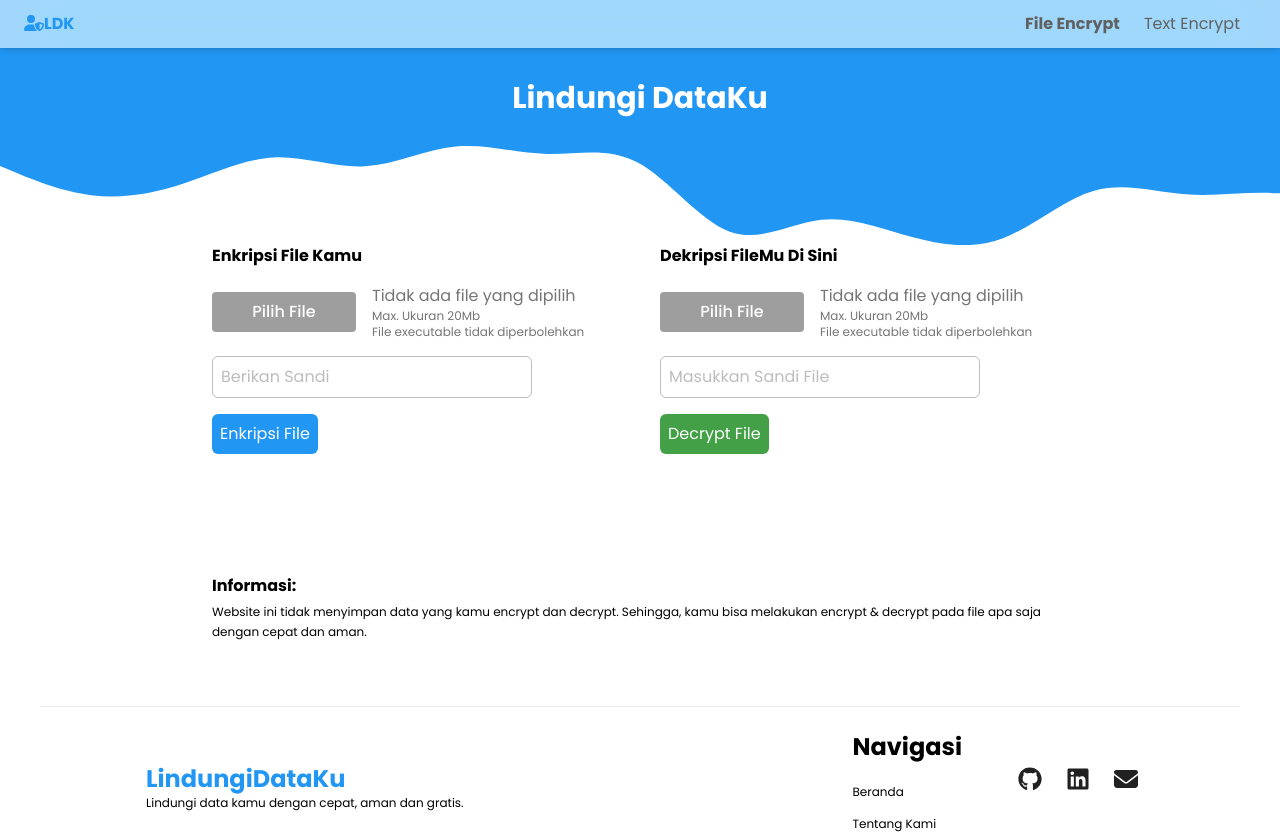
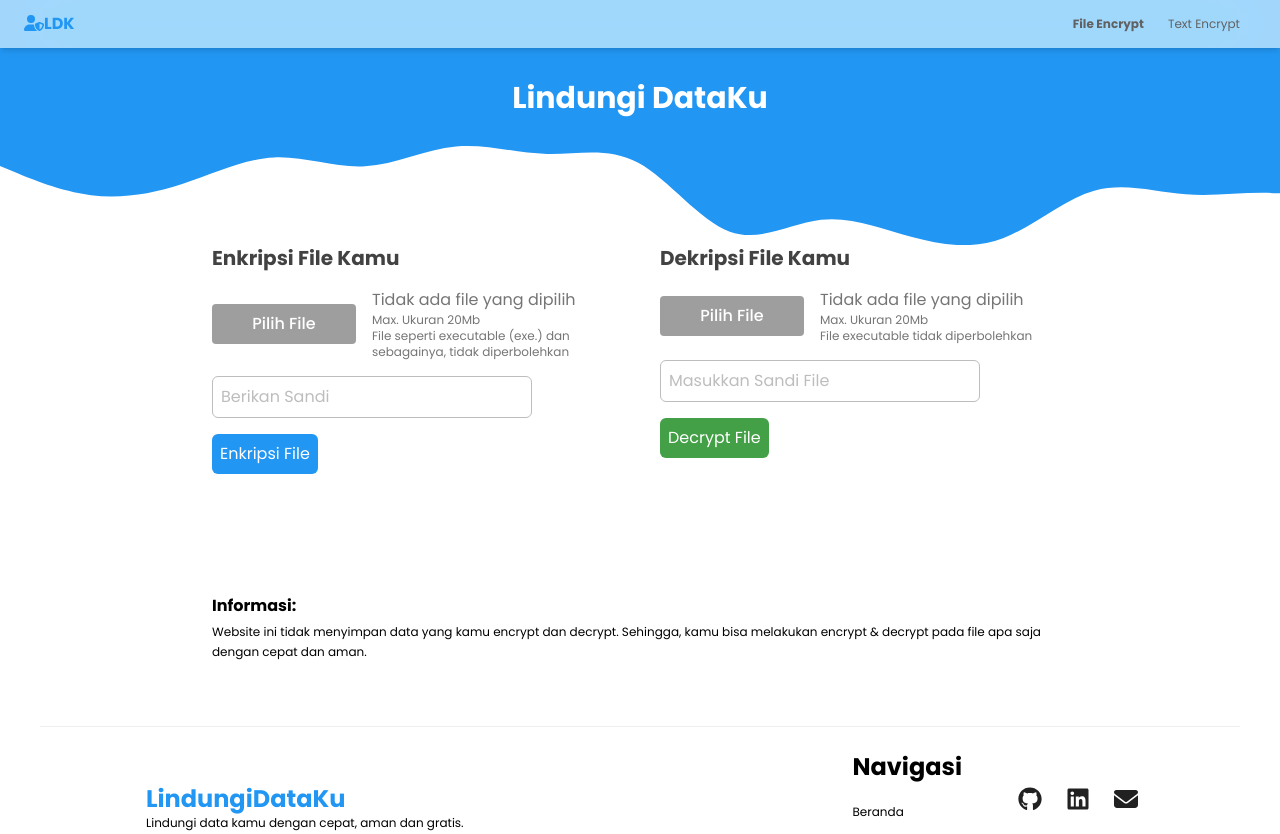
Before and after one commit to dadang-hawari/LindungiDataKu, a React (Vite) app: page / in a window 1280 px wide. Shown: the top 834 px of the page. Built offline with nearby package versions, Linux system fonts and the light colour scheme.

Commit message:
add react toastify

```diff
--- a/src/components/FileDecrypt.jsx
+++ b/src/components/FileDecrypt.jsx
@@ -1,5 +1,6 @@
 import React, { useState } from 'react';
 import CryptoJS from 'crypto-js';
+import { toast } from 'react-toastify';
 
 function FileDecrypt() {
   const [file, setFile] = useState(null);
@@ -24,24 +25,31 @@ function FileDecrypt() {
   };
 
   const handleDecrypt = () => {
+    console.log('file', file);
+    if (file === null) return alert('Mohon memilih file yang akan didecrypt ');
     try {
       const decrypted = CryptoJS.AES.decrypt(
         encryptedFileContent,
         password,
       ).toString(CryptoJS.enc.Latin1);
       if (!/^data:/.test(decrypted)) {
-        alert('Password salah atau file tidak valid.');
-        return;
+        return toast('File belum terenkripsi atau Password salah.', {
+          toastId: 'toast-error',
+          className: 'toast-error',
+        });
       }
       setDecryptedFile(decrypted);
+      console.log('decryptedFile', decryptedFile);
     } catch (e) {
+      console.log('e', e);
       alert('Password salah atau file tidak valid.');
     }
+    setDecryptedFile(null);
   };
 
   return (
     <div className="w-full">
-      <h2 className="font-bold">Dekripsi FileMu Di Sini</h2>
+      <h2 className="font-bold text-xl text-gray-800">Dekripsi File Kamu</h2>
       <div className="flex items-center space-x-4 my-4">
         <label
           htmlFor="fileInputDecrypt"
--- a/src/components/FileEncrypt.jsx
+++ b/src/components/FileEncrypt.jsx
@@ -1,5 +1,6 @@
 import React, { useState } from 'react';
 import CryptoJS from 'crypto-js';
+import { toast } from 'react-toastify';
 
 function FileEncrypt() {
   const [file, setFile] = useState(null);
@@ -9,7 +10,6 @@ function FileEncrypt() {
 
   const handleFileChange = (e) => {
     const selectedFile = e.target.files[0];
-
     // Batasi ukuran file maksimal menjadi 20MB (20 * 1024 * 1024 bytes)
     if (selectedFile && selectedFile.size > 20 * 1024 * 1024) {
       alert('File terlalu besar, ukuran maksimal adalah 20MB.');
@@ -38,7 +38,10 @@ function FileEncrypt() {
   };
 
   const handleEncrypt = () => {
-    if (file === null) return alert('Mohon memilih file terlebih dahulu');
+    if (file === null)
+      return toast('Mohon memilih file terlebih dahulu', {
+        className: 'toast-error',
+      });
     const reader = new FileReader();
     reader.onload = (e) => {
       const encrypted = CryptoJS.AES.encrypt(
@@ -55,7 +58,7 @@ function FileEncrypt() {
   return (
     <div className="mb-20 w-full flex flex-row-reverse items-center">
       <div className="w-full">
-        <h2 className="font-bold">Enkripsi File Kamu</h2>
+        <h2 className="font-bold text-xl text-gray-800">Enkripsi File Kamu</h2>
         <div className="flex items-center space-x-4 my-4">
           <label
             htmlFor="fileInput"
@@ -73,7 +76,7 @@ function FileEncrypt() {
             {file?.name ? file?.name : 'Tidak ada file yang dipilih'}
             <span className="block text-xs">Max. Ukuran 20Mb</span>
             <span className="block text-xs">
-              File executable tidak diperbolehkan{' '}
+              File seperti executable (exe.) dan sebagainya, tidak diperbolehkan{' '}
             </span>
           </span>
         </div>
--- a/src/components/Navbar.jsx
+++ b/src/components/Navbar.jsx
@@ -29,7 +29,7 @@ export default function DefaultNav() {
 
   const navList = (
     <ul
-      className={`mt-2 mb-4 flex text-center flex-col gap-4 md:mb-0 md:mt-0 transition-all  ${
+      className={`mt-2 mb-4 flex text-xs text-center flex-col gap-4 md:mb-0 md:mt-0 transition-all  ${
         openNav ? 'h-screen' : 'h-fit'
       } md:flex-row md:items-center md:gap-6`}
     >
--- a/src/main.jsx
+++ b/src/main.jsx
@@ -3,6 +3,7 @@ import ReactDOM from 'react-dom/client';
 import Route from './Route.jsx';
 import './styles/index.css';
 import './styles/main.css';
+import './styles/toast.css';
 ReactDOM.createRoot(document.getElementById('root')).render(
   <React.StrictMode>
     <Route />
--- a/src/pages/Home.jsx
+++ b/src/pages/Home.jsx
@@ -4,6 +4,8 @@ import FileEncrypt from '../components/FileEncrypt';
 import FileDecrypt from '../components/FileDecrypt';
 import Footer from '../components/Footer';
 import Information from '../components/Information';
+import 'react-toastify/dist/ReactToastify.css';
+import { Flip, ToastContainer } from 'react-toastify';
 
 export default function Home() {
   return (
@@ -23,7 +25,12 @@ export default function Home() {
       </div>
 
       <Information />
-
+      <ToastContainer
+        autoClose={3000}
+        transition={Flip}
+        hideProgressBar
+        className="mt-8"
+      />
       <Footer />
     </>
   );
--- /dev/null
+++ b/src/styles/toast.css
@@ -0,0 +1,10 @@
+div.Toastify__toast {
+  @apply font-[inherit] text-sm  mx-auto sm:max-w-fit right-0 text-center;
+}
+div.toast-success {
+  @apply text-white bg-green-500 rounded-xl h-fit  px-5 flex items-center min-w-36;
+}
+
+div.toast-error {
+  @apply text-white bg-red-500 rounded-xl h-fit  px-5 flex items-center min-w-36;
+}
```
